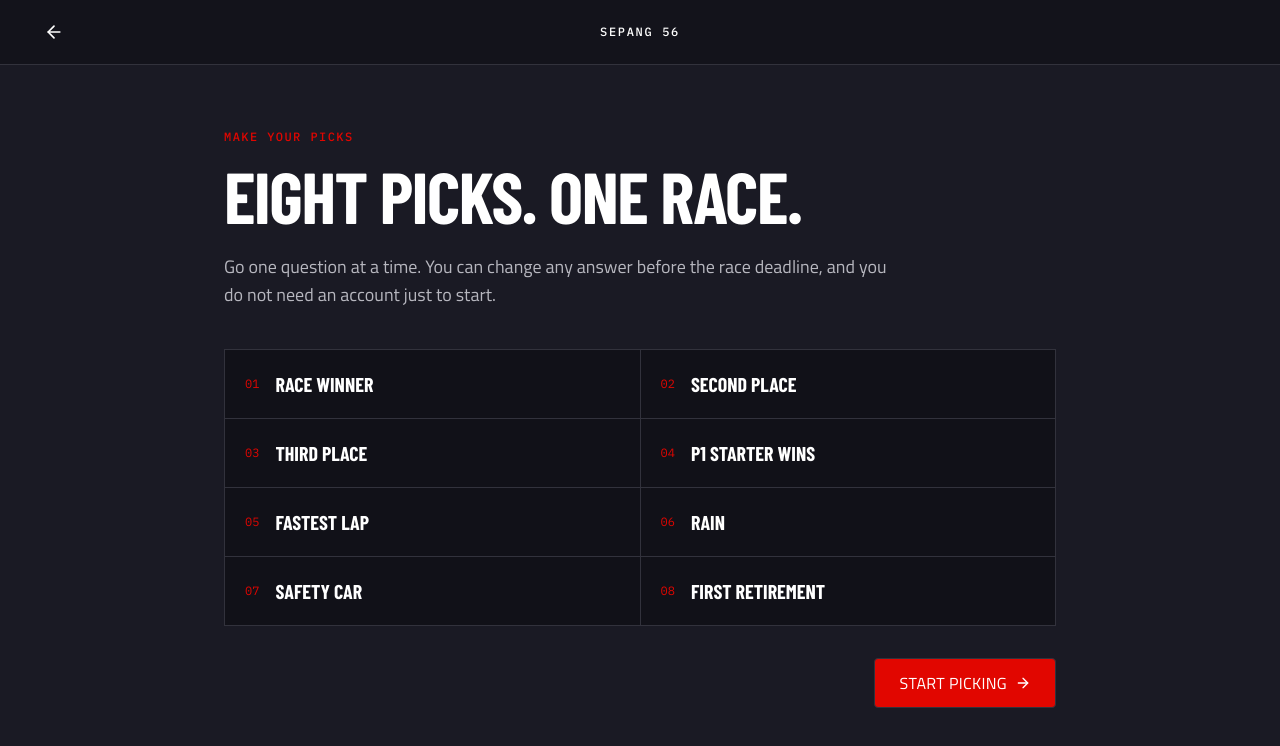
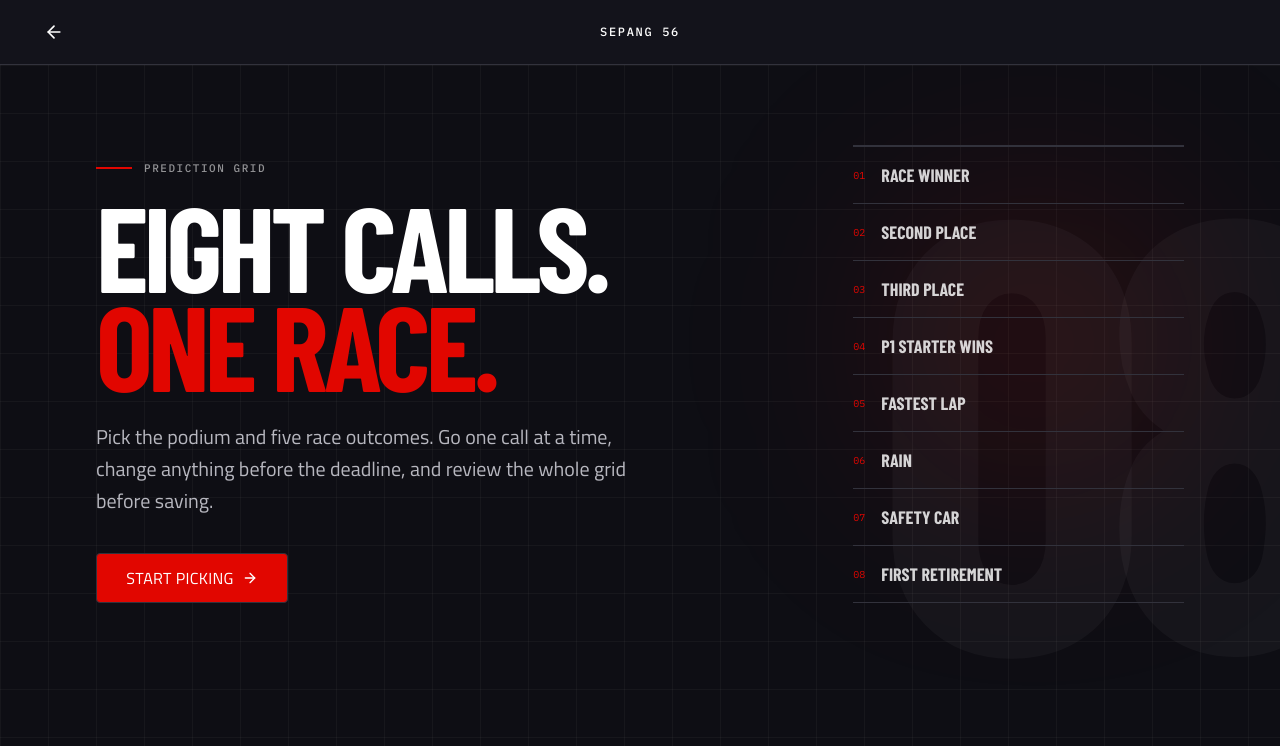
Before and after one commit to itsLucas02/f1-sepang, a Next.js app: page /predict in a window 1280 px wide. Shown: the top 746 px of the page. Built offline with nearby package versions, Linux system fonts and the light colour scheme; a web font is replaced by a local one.

Commit message:
feat: recompose prediction flow as race call experience

```diff
--- a/components/prediction/prediction-experience.tsx
+++ b/components/prediction/prediction-experience.tsx
@@ -139,12 +139,10 @@ export function PredictionExperience() {
     return (
       <div className="min-h-screen bg-canvas">
         <RaceFlowHeader onBack={() => router.push("/sepang")} />
-        <main className="mx-auto max-w-6xl px-5 py-12 sm:px-8">
-          <div className="border border-border bg-surface-01 p-6">
+        <main className="race-grid mx-auto min-h-[calc(100vh-56px)] max-w-6xl px-5 py-12 sm:px-8">
           <p className="font-mono text-xs uppercase tracking-[0.12em] text-text-muted">
             Loading your picks…
           </p>
-          </div>
         </main>
       </div>
     );
@@ -154,19 +152,21 @@ export function PredictionExperience() {
     return (
       <div className="min-h-screen bg-canvas">
         <RaceFlowHeader onBack={() => router.push("/")} />
-        <main className="mx-auto flex min-h-[calc(100vh-56px)] max-w-3xl items-center px-5 py-12 sm:px-8">
-          <section className="w-full border border-border bg-surface-01 p-6 sm:p-10">
-            <LockKeyhole aria-hidden="true" className="size-7 text-race-red" />
-            <p className="mt-6 font-mono text-xs uppercase tracking-[0.12em] text-race-red">
-              Predictions Locked
+        <main className="race-grid mx-auto flex min-h-[calc(100vh-56px)] max-w-5xl items-center px-5 py-12 sm:px-8">
+          <section className="w-full overflow-hidden border border-border bg-[#121218] p-7 sm:p-12">
+            <div className="flex items-center gap-3">
+              <LockKeyhole aria-hidden="true" className="size-5 text-race-red" />
+              <p className="font-mono text-[11px] uppercase tracking-[0.14em] text-race-red">
+                Predictions locked
               </p>
-            <h1 className="mt-3 font-display text-5xl font-extrabold uppercase leading-[0.95] text-white sm:text-6xl">
-              Picks are closed
+            </div>
+            <h1 className="mt-6 max-w-3xl font-display text-6xl font-extrabold uppercase leading-[0.84] text-white sm:text-7xl">
+              The grid is closed.
             </h1>
-            <p className="mt-5 max-w-xl text-lg leading-7 text-text-secondary">
+            <p className="mt-6 max-w-xl text-lg leading-7 text-text-secondary">
               The race deadline has passed, so prediction answers are now read-only.
             </p>
-            <div className="mt-8">
+            <div className="mt-9">
               <Button asChild>
                 <Link href="/predict/summary">View Your Picks</Link>
               </Button>
@@ -179,49 +179,13 @@ export function PredictionExperience() {
 
   if (showIntro) {
     return (
-      <div className="min-h-screen bg-canvas">
-        <RaceFlowHeader onBack={goBack} backLabel="Back to Sepang" />
-        <main className="mx-auto max-w-4xl px-5 py-10 sm:px-8 sm:py-16">
-          <p className="font-mono text-xs font-medium uppercase tracking-[0.12em] text-race-red">
-            Make Your Picks
-          </p>
-          <h1 className="mt-4 font-display text-5xl font-extrabold uppercase leading-[0.95] tracking-[-0.02em] text-white sm:text-6xl lg:text-7xl">
-            Eight picks. One race.
-          </h1>
-          <p className="mt-6 max-w-2xl text-lg leading-7 text-text-secondary">
-            Go one question at a time. You can change any answer before the race deadline, and you do not need an account just to start.
-          </p>
-
-          <div className="mt-10 grid gap-px border border-border bg-border sm:grid-cols-2">
-            {PREDICTION_QUESTIONS.map((item) => (
-              <div
-                key={item.id}
-                className="flex items-center gap-4 bg-surface-01 p-4 sm:p-5"
-              >
-                <span className="font-mono text-xs text-race-red">
-                  {String(item.index).padStart(2, "0")}
-                </span>
-                <span className="font-display text-xl font-bold uppercase text-white">
-                  {item.summaryLabel}
-                </span>
-              </div>
-            ))}
-          </div>
-
-          <div className="mt-8 flex justify-end">
-            <Button
-              type="button"
-              onClick={() => {
+      <PredictionIntro
+        onBack={goBack}
+        onStart={() => {
           setDraft((current) => ({ ...current, hasSeenIntro: true }));
           setShowIntro(false);
         }}
-            >
-              Start Picking
-              <ArrowRight aria-hidden="true" className="size-4" />
-            </Button>
-          </div>
-        </main>
-      </div>
+      />
     );
   }
 
@@ -233,6 +197,7 @@ export function PredictionExperience() {
       />
 
       <PredictionStep
+        key={question.id}
         progress={`${String(question.index).padStart(2, "0")} / 08`}
         heading={question.heading}
         helper={question.helper}
@@ -243,7 +208,7 @@ export function PredictionExperience() {
         {question.kind === "driver" ? (
           <fieldset>
             <legend className="sr-only">Choose one driver</legend>
-            <div className="grid grid-cols-2 gap-4 sm:grid-cols-3 xl:grid-cols-4">
+            <div className="grid grid-cols-2 gap-3 sm:grid-cols-3 sm:gap-4 xl:grid-cols-4">
               {DRIVERS.map((driver) => {
                 const selected = answer === driver.id;
                 const unavailable = unavailableDriverIds.includes(driver.id);
@@ -282,11 +247,80 @@ export function PredictionExperience() {
         )}
 
         {selectedDriver ? (
-          <p className="mt-5 font-mono text-xs uppercase tracking-[0.08em] text-text-muted">
-            Selected: {selectedDriver.firstName} {selectedDriver.surname}
+          <div className="mt-5 flex items-center gap-3 border-t border-white/10 pt-4">
+            <span className="size-2 bg-race-red" aria-hidden="true" />
+            <p className="font-mono text-[10px] uppercase tracking-[0.12em] text-text-muted">
+              Current call: <span className="text-white">{selectedDriver.firstName} {selectedDriver.surname}</span>
             </p>
+          </div>
         ) : null}
       </PredictionStep>
     </div>
   );
 }
+
+function PredictionIntro({
+  onBack,
+  onStart,
+}: {
+  onBack: () => void;
+  onStart: () => void;
+}) {
+  return (
+    <div className="min-h-screen bg-[#0e0e14]">
+      <RaceFlowHeader onBack={onBack} backLabel="Back to Sepang" />
+      <main className="race-grid relative min-h-[calc(100vh-56px)] overflow-hidden">
+        <div
+          aria-hidden="true"
+          className="absolute -right-10 top-10 font-display text-[18rem] font-extrabold leading-none tracking-[-0.08em] text-white/[0.035] sm:text-[28rem] lg:text-[38rem]"
+        >
+          08
+        </div>
+        <div
+          aria-hidden="true"
+          className="absolute right-[8%] top-[18%] h-72 w-72 rounded-full bg-race-red/15 blur-[110px]"
+        />
+
+        <div className="relative mx-auto grid max-w-6xl gap-12 px-5 py-12 sm:px-8 sm:py-16 lg:grid-cols-12 lg:items-end lg:py-20">
+          <section className="lg:col-span-7">
+            <div className="flex items-center gap-3">
+              <span className="h-0.5 w-9 bg-race-red" aria-hidden="true" />
+              <p className="font-mono text-[11px] font-medium uppercase tracking-[0.14em] text-white/55">
+                Prediction grid
+              </p>
+            </div>
+            <h1 className="mt-5 max-w-3xl font-display text-7xl font-extrabold uppercase leading-[0.82] tracking-[-0.04em] text-white sm:text-8xl lg:text-[7.5rem]">
+              Eight calls.
+              <span className="block text-race-red">One race.</span>
+            </h1>
+            <p className="mt-7 max-w-xl text-lg leading-7 text-text-secondary sm:text-xl sm:leading-8">
+              Pick the podium and five race outcomes. Go one call at a time, change anything before the deadline, and review the whole grid before saving.
+            </p>
+            <Button type="button" onClick={onStart} className="mt-9 min-w-48">
+              Start Picking
+              <ArrowRight aria-hidden="true" className="size-4" />
+            </Button>
+          </section>
+
+          <section className="lg:col-span-4 lg:col-start-9" aria-label="Eight prediction calls">
+            <div className="border-t-2 border-white/75">
+              {PREDICTION_QUESTIONS.map((item) => (
+                <div
+                  key={item.id}
+                  className="grid grid-cols-[auto_1fr] items-center gap-4 border-b border-white/12 py-3.5"
+                >
+                  <span className="font-mono text-[10px] text-race-red">
+                    {String(item.index).padStart(2, "0")}
+                  </span>
+                  <span className="font-display text-lg font-bold uppercase text-white/82">
+                    {item.summaryLabel}
+                  </span>
+                </div>
+              ))}
+            </div>
+          </section>
+        </div>
+      </main>
+    </div>
+  );
+}
```
Lines whose indentation alone changed are shown as unchanged.
